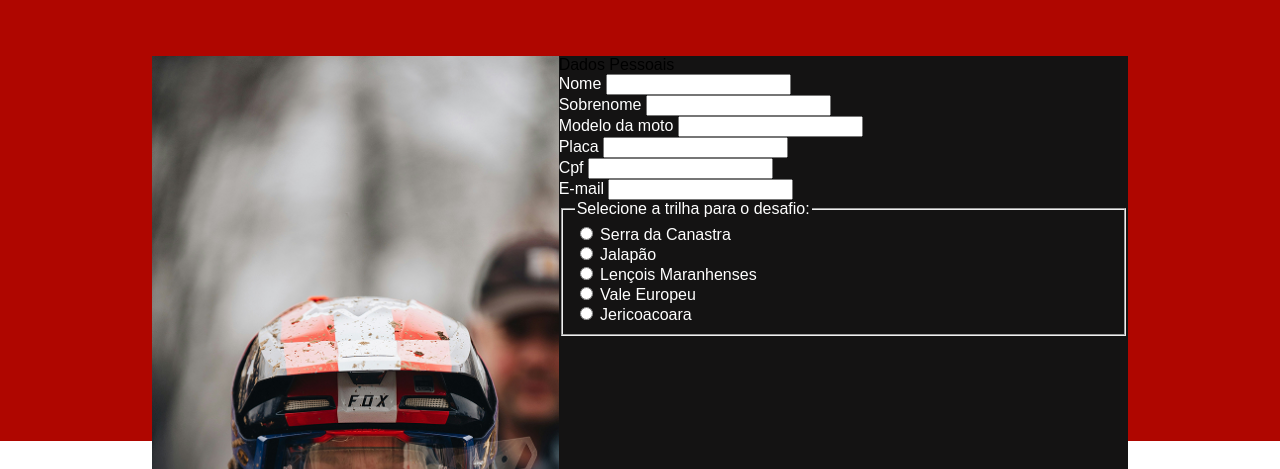
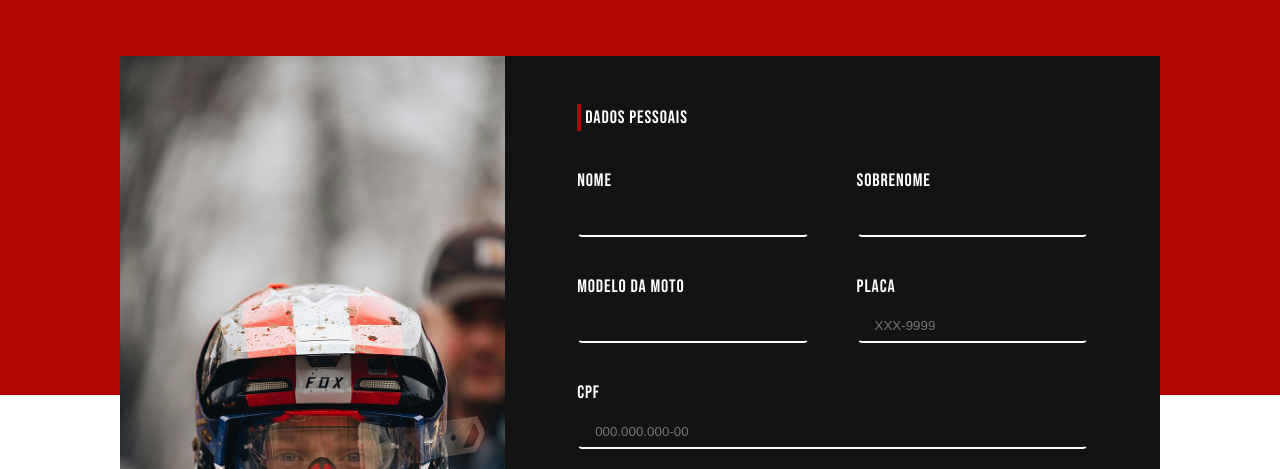
Before and after one commit to Srobertocs/MXBrasil, a plain HTML site: page public/html/formularioInscricao.html in a window 1280 px wide. Shown: the part 331-800 px from the top of the page. Drawn offline with Linux system fonts and the light colour scheme.

Commit message:
Criação do css de personalização do formulário de inscrição

```diff
--- a/public/css/Inscricao/formulario-inscricao.css
+++ b/public/css/Inscricao/formulario-inscricao.css
@@ -1,13 +1,79 @@
-.formulario-inscricao-bg{
-  background: linear-gradient(to bottom, #af0600 43%, #ffffff 0%);
+.formulario-bg{
+  background: linear-gradient(to bottom, #af0600 40%, #ffffff 0%);
 }
 
 .formulario-inscricao{
   display: grid;
-  grid-template-columns: 1fr 1.4fr;
-  padding: 30px 112px 120px 112px;
+  grid-template-columns: 1fr 1.7fr;
+  padding: 30px 80px 120px 80px;
 }
-.formulario-inscricao-conteudo{
+.formulario-inscricao-bg{
   background: var(--cor-secundaria-c9);
+}
+
+.titulo-formulario{
+  padding: 48px 72px 18px 72px;
+}
+
+.titulo-formulario p{
+  position: relative;
+  padding-left: 8px;
+}
+
+.titulo-formulario p::before{
+  content: "";
+  top: 0;
+  left: 0;
+  position: absolute;
+  height: 27px;
+  width: 4px;
+  background-color: var(--cor-principal-v2);
 
 }
+
+.formulario-inscricao-conteudo{
+  display: grid;
+  grid-template-columns: 1fr 1fr;
+  gap: 36px 48px;
+  padding: 18px 72px 0px 72px;
+}
+
+.formulario-parte01 input{
+  margin-top: 8px;
+  width: 100%;
+  box-sizing: border-box;
+}
+
+.formulario-parte01 label{
+  display: block;
+}
+
+.formulario-inscricao-conteudo fieldset {
+  grid-column: 1/-1;
+  display: grid;
+  grid-template-columns: 1.5fr 1fr 1fr;
+}
+
+.formulario-inscricao-conteudo fieldset div{
+  display: flex;
+  gap: 12px;
+}
+
+.formulario-parte01.cpf,
+.formulario-parte01.email{
+  grid-column: 1/-1;
+}
+
+.formulario-parte01 input{
+  background: var(--cor-secundaria-c9);
+  padding: 8px 16px;
+  border-bottom: 2px solid var(--cor-w);
+  border-radius: 5px;
+  color: var(--cor-w);
+  font: 400 0,75rem/1.5 "Lato", sans-serif;
+}
+
+.formulario-parte01 input:focus{
+  outline: none;
+  border-color: var(--cor-w);
+}
--- a/public/css/global/global.css
+++ b/public/css/global/global.css
@@ -25,3 +25,14 @@ img{
   max-width: 100%;
   display: block;
 }
+fieldset{
+  margin: 0px;
+  padding: 0px;
+  border: none;
+}
+
+input{
+  margin: 0px;
+  padding: 0px;
+  border: 2px solid var(--cor-secundaria-c9);
+}
--- a/public/html/formularioInscricao.html
+++ b/public/html/formularioInscricao.html
@@ -41,43 +41,46 @@
       </div>
     </div>
 
-    <div class="formulario-inscricao-bg">
+    <div class="formulario-bg">
 
       <div class="container formulario-inscricao">
 
         <img src="../img/inscricoes/inscricoes.jpg" alt=" Imagem do formulário de inscrição">
 
+        <div class="formulario-inscricao-bg">
+          <form action="" class="cor-white font-1-l">
+            <div class="titulo-formulario">
+               <p>Dados Pessoais</p>
+            </div>
+
             <div class="formulario-inscricao-conteudo">
-          <p>Dados Pessoais</p>
-
-          <form action="" class="cor-white">
               <!-- Input do nome -->
-            <div>
+              <div class="formulario-parte01">
                 <label for="nome">Nome</label>
                 <input type="text" name="nome" id="nome">
               </div>
               <!-- Input do sobrenome -->
-            <div>
+              <div class="formulario-parte01">
                 <label for="sobrenome">Sobrenome</label>
                 <input type="text" name="sobrenome" id="sobrenome">
               </div>
               <!-- Input do modelo da moto -->
-            <div>
+              <div class="formulario-parte01">
                 <label for="modeloMoto">Modelo da moto</label>
                 <input type="text" name="modeloMoto" id="modeloMoto">
               </div>
               <!-- Input da placa da moto -->
-            <div>
+              <div class="formulario-parte01">
                 <label for="placa">Placa</label>
-              <input type="text" name="placa" id="placa">
+                <input type="text" name="placa" id="placa" placeholder="XXX-9999">
               </div>
               <!-- Input do CPF-->
-            <div>
+              <div class="formulario-parte01 cpf">
                 <label for="cpf">Cpf</label>
-              <input type="text" name="cpf" id="cpf">
+                <input type="text" name="cpf" id="cpf" placeholder="000.000.000-00">
               </div>
               <!-- Input do e-mail -->
-            <div>
+              <div class="formulario-parte01 email">
                 <label for="email">E-mail</label>
                 <input type="email" name="email" id="email">
               </div>
@@ -94,15 +97,15 @@
                   <input type="radio" name="trilha" id="jalapao" value="jalapao">
                   <label for="jalapao">Jalapão</label>
                 </div>
+                <!-- Opção Vale Europeu -->
+                <div>
+                  <input type="radio" name="trilha" id="valeEuropeu" value="vale_europeu">
+                  <label for="valeEuropeu">Vale Europeu</label>
+                </div>
                 <!-- Opção Lençois Maranhenses -->
                 <div>
                   <input type="radio" name="trilha" id="lencoisMaranhenses" value="lencois">
                   <label for="lencoisMaranhenses">Lençois Maranhenses</label>
-              </div>
-              <!-- Opção Vale Europeu -->
-              <div>
-                <input type="radio" name="trilha" id="valeEuropeu" value="vale_europeu">
-                <label for="valeEuropeu">Vale Europeu</label>
                 </div>
                 <!-- Opção Jericoacoara -->
                 <div>
@@ -110,6 +113,7 @@
                   <label for="jericoacoara">Jericoacoara</label>
                 </div>
               </fieldset>
+            </div>
           </form>
         </div>
       </div>
```
Also changed, not shown: public/css/utilitarios/componentes.css (line endings or trailing spaces). Lines whose indentation alone changed are shown as unchanged.
